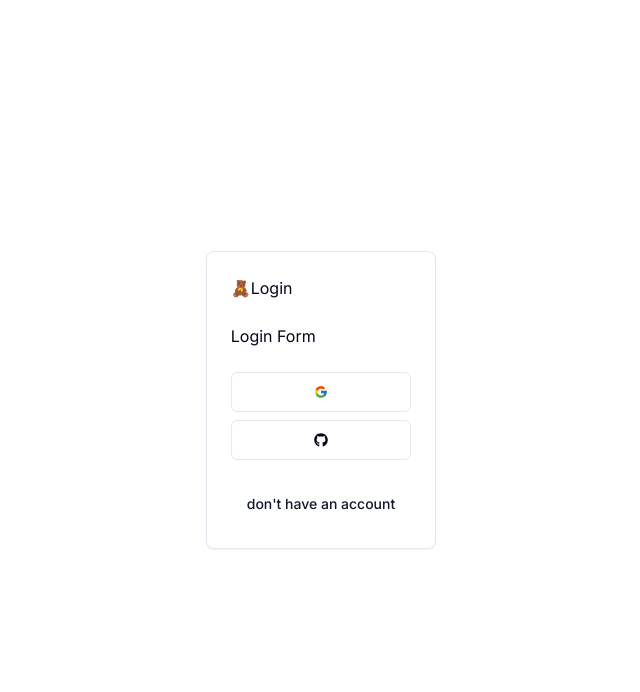
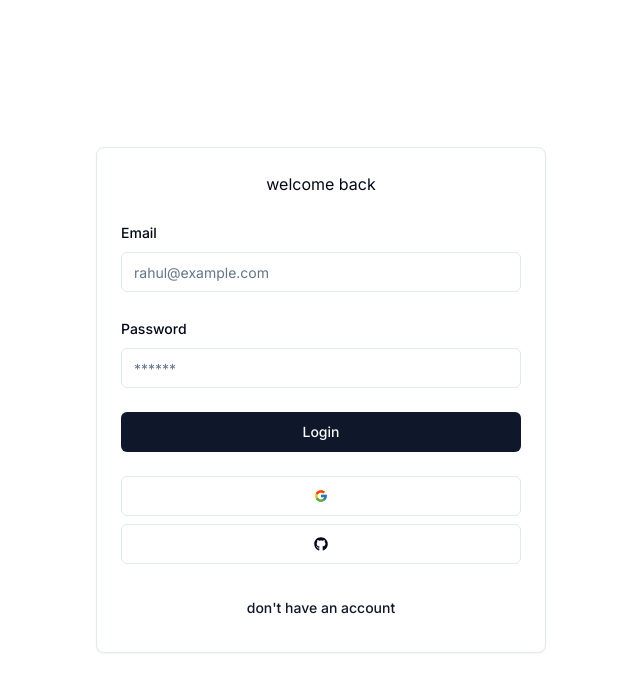
Before and after one commit to rahulkr-dev/next-auth-tutorial, a Next.js app: page /auth/login in a window 1280 px wide. Shown: the top 692 px of the page, without its empty margins (319-959 px from the left). Built offline with nearby package versions, Linux system fonts and the light colour scheme.

Commit message:
add login form

```diff
--- /dev/null
+++ b/app/schemas/index.ts
@@ -0,0 +1,6 @@
+import * as z from "zod"
+
+export const loginSchema = z.object({
+    email: z.string().email(),
+    password:z.string().min(1,{message:"Password is required"})
+})
--- a/components/auth/auth-back-button.tsx
+++ b/components/auth/auth-back-button.tsx
@@ -1,14 +1,14 @@
-import Link from "next/link"
-import { Button } from "../ui/button"
+import Link from "next/link";
+import { Button } from "../ui/button";
 
 type AuthBackButtonProps = {
-    label:string,
-    href:string
-}
-export const AuthBackButton = ({label,href}:AuthBackButtonProps)=>{
-return (
-    <Button variant={"link"} asChild>
-    <Link href={href}>{label}</Link>
-  </Button>
-)
-}
+  label: string;
+  href: string;
+};
+export const AuthBackButton = ({ label, href }: AuthBackButtonProps) => {
+  return (
+    <Button className="text-center w-full text-sm" variant={"link"} asChild>
+      <Link href={href}>{label}</Link>
+    </Button>
+  );
+};
--- a/components/auth/auth-header.tsx
+++ b/components/auth/auth-header.tsx
@@ -2,7 +2,7 @@
 
 export const AuthHeader = ({label}:{label:string})=>{
     return (
-        <div>
+        <div className="text-center">
             {label}
         </div>
     )
--- a/components/auth/login-form.tsx
+++ b/components/auth/login-form.tsx
@@ -1,16 +1,74 @@
+"use client"
+import { z } from "zod";
 import { AuthCardWrapper } from "./auth-card-wrapper";
+import { useForm } from "react-hook-form";
+import { zodResolver } from "@hookform/resolvers/zod";
+import { loginSchema } from "@/app/schemas";
+import {
+  Form,
+  FormField,
+  FormItem,
+  FormControl,
+  FormMessage,
+  FormLabel,
+} from "@/components/ui/form";
+import { Input } from "../ui/input";
+import { Button } from "../ui/button";
 
 export const LoginForm = () => {
+  const form = useForm<z.infer<typeof loginSchema>>({
+    resolver: zodResolver(loginSchema),
+    defaultValues: {
+      email: "",
+      password: "",
+    },
+  });
+
+  const onSubmit = (values:z.infer<typeof loginSchema>)=>{
+    console.log(values)
+  }
   return (
     <AuthCardWrapper
-      headerTitle="🧸Login"
+      headerTitle="welcome back"
       backButtonTitle="don't have an account"
       backButtonHref="/auth/signup"
       socials={true}
+    >
+        <div className="w-[400px]">
 
-    >
-      <div>
-        <h1>Login Form</h1>
+      <Form {...form}>
+        <form className="space-y-6" onSubmit={form.handleSubmit(onSubmit)}>
+          <FormField
+            control={form.control}
+            name="email"
+            render={({ field }) => (
+              <FormItem>
+                <FormLabel>Email</FormLabel>
+                <FormControl>
+                  <Input type="email" placeholder="rahul@example.com" {...field} />
+                </FormControl>
+                <FormMessage />
+              </FormItem>
+            )}
+          />
+          <FormField
+            control={form.control}
+            name="password"
+            render={({ field }) => (
+              <FormItem>
+                <FormLabel>Password</FormLabel>
+                <FormControl>
+                  <Input type="password" placeholder="******" {...field} />
+                </FormControl>
+                <FormMessage />
+              </FormItem>
+            )}
+          />
+
+          <Button className="w-full" type="submit">Login</Button>
+        </form>
+      </Form>
+
       </div>
     </AuthCardWrapper>
   );
--- /dev/null
+++ b/components/ui/form.tsx
@@ -0,0 +1,178 @@
+"use client"
+
+import * as React from "react"
+import * as LabelPrimitive from "@radix-ui/react-label"
+import { Slot } from "@radix-ui/react-slot"
+import {
+  Controller,
+  ControllerProps,
+  FieldPath,
+  FieldValues,
+  FormProvider,
+  useFormContext,
+} from "react-hook-form"
+
+import { cn } from "@/lib/utils"
+import { Label } from "@/components/ui/label"
+
+const Form = FormProvider
+
+type FormFieldContextValue<
+  TFieldValues extends FieldValues = FieldValues,
+  TName extends FieldPath<TFieldValues> = FieldPath<TFieldValues>
+> = {
+  name: TName
+}
+
+const FormFieldContext = React.createContext<FormFieldContextValue>(
+  {} as FormFieldContextValue
+)
+
+const FormField = <
+  TFieldValues extends FieldValues = FieldValues,
+  TName extends FieldPath<TFieldValues> = FieldPath<TFieldValues>
+>({
+  ...props
+}: ControllerProps<TFieldValues, TName>) => {
+  return (
+    <FormFieldContext.Provider value={{ name: props.name }}>
+      <Controller {...props} />
+    </FormFieldContext.Provider>
+  )
+}
+
+const useFormField = () => {
+  const fieldContext = React.useContext(FormFieldContext)
+  const itemContext = React.useContext(FormItemContext)
+  const { getFieldState, formState } = useFormContext()
+
+  const fieldState = getFieldState(fieldContext.name, formState)
+
+  if (!fieldContext) {
+    throw new Error("useFormField should be used within <FormField>")
+  }
+
+  const { id } = itemContext
+
+  return {
+    id,
+    name: fieldContext.name,
+    formItemId: `${id}-form-item`,
+    formDescriptionId: `${id}-form-item-description`,
+    formMessageId: `${id}-form-item-message`,
+    ...fieldState,
+  }
+}
+
+type FormItemContextValue = {
+  id: string
+}
+
+const FormItemContext = React.createContext<FormItemContextValue>(
+  {} as FormItemContextValue
+)
+
+const FormItem = React.forwardRef<
+  HTMLDivElement,
+  React.HTMLAttributes<HTMLDivElement>
+>(({ className, ...props }, ref) => {
+  const id = React.useId()
+
+  return (
+    <FormItemContext.Provider value={{ id }}>
+      <div ref={ref} className={cn("space-y-2", className)} {...props} />
+    </FormItemContext.Provider>
+  )
+})
+FormItem.displayName = "FormItem"
+
+const FormLabel = React.forwardRef<
+  React.ElementRef<typeof LabelPrimitive.Root>,
+  React.ComponentPropsWithoutRef<typeof LabelPrimitive.Root>
+>(({ className, ...props }, ref) => {
+  const { error, formItemId } = useFormField()
+
+  return (
+    <Label
+      ref={ref}
+      className={cn(error && "text-destructive", className)}
+      htmlFor={formItemId}
+      {...props}
+    />
+  )
+})
+FormLabel.displayName = "FormLabel"
+
+const FormControl = React.forwardRef<
+  React.ElementRef<typeof Slot>,
+  React.ComponentPropsWithoutRef<typeof Slot>
+>(({ ...props }, ref) => {
+  const { error, formItemId, formDescriptionId, formMessageId } = useFormField()
+
+  return (
+    <Slot
+      ref={ref}
+      id={formItemId}
+      aria-describedby={
+        !error
+          ? `${formDescriptionId}`
+          : `${formDescriptionId} ${formMessageId}`
+      }
+      aria-invalid={!!error}
+      {...props}
+    />
+  )
+})
+FormControl.displayName = "FormControl"
+
+const FormDescription = React.forwardRef<
+  HTMLParagraphElement,
+  React.HTMLAttributes<HTMLParagraphElement>
+>(({ className, ...props }, ref) => {
+  const { formDescriptionId } = useFormField()
+
+  return (
+    <p
+      ref={ref}
+      id={formDescriptionId}
+      className={cn("text-sm text-muted-foreground", className)}
+      {...props}
+    />
+  )
+})
+FormDescription.displayName = "FormDescription"
+
+const FormMessage = React.forwardRef<
+  HTMLParagraphElement,
+  React.HTMLAttributes<HTMLParagraphElement>
+>(({ className, children, ...props }, ref) => {
+  const { error, formMessageId } = useFormField()
+  const body = error ? String(error?.message) : children
+
+  if (!body) {
+    return null
+  }
+
+  return (
+    <p
+      ref={ref}
+      id={formMessageId}
+      className={cn("text-sm font-medium text-destructive", className)}
+      {...props}
+    >
+      {body}
+    </p>
+  )
+})
+FormMessage.displayName = "FormMessage"
+
+export {
+  useFormField,
+  Form,
+  FormItem,
+  FormLabel,
+  FormControl,
+  FormDescription,
+  FormMessage,
+  FormField,
+}
--- /dev/null
+++ b/components/ui/input.tsx
@@ -0,0 +1,25 @@
+import * as React from "react"
+
+import { cn } from "@/lib/utils"
+
+export interface InputProps
+  extends React.InputHTMLAttributes<HTMLInputElement> {}
+
+const Input = React.forwardRef<HTMLInputElement, InputProps>(
+  ({ className, type, ...props }, ref) => {
+    return (
+      <input
+        type={type}
+        className={cn(
+          "flex h-10 w-full rounded-md border border-input bg-background px-3 py-2 text-sm ring-offset-background file:border-0 file:bg-transparent file:text-sm file:font-medium placeholder:text-muted-foreground focus-visible:outline-none focus-visible:ring-2 focus-visible:ring-ring focus-visible:ring-offset-2 disabled:cursor-not-allowed disabled:opacity-50",
+          className
+        )}
+        ref={ref}
+        {...props}
+      />
+    )
+  }
+)
+Input.displayName = "Input"
+
+export { Input }
--- /dev/null
+++ b/components/ui/label.tsx
@@ -0,0 +1,26 @@
+"use client"
+
+import * as React from "react"
+import * as LabelPrimitive from "@radix-ui/react-label"
+import { cva, type VariantProps } from "class-variance-authority"
+
+import { cn } from "@/lib/utils"
+
+const labelVariants = cva(
+  "text-sm font-medium leading-none peer-disabled:cursor-not-allowed peer-disabled:opacity-70"
+)
+
+const Label = React.forwardRef<
+  React.ElementRef<typeof LabelPrimitive.Root>,
+  React.ComponentPropsWithoutRef<typeof LabelPrimitive.Root> &
+    VariantProps<typeof labelVariants>
+>(({ className, ...props }, ref) => (
+  <LabelPrimitive.Root
+    ref={ref}
+    className={cn(labelVariants(), className)}
+    {...props}
+  />
+))
+Label.displayName = LabelPrimitive.Root.displayName
+
+export { Label }
--- a/package.json
+++ b/package.json
@@ -9,6 +9,8 @@
     "lint": "next lint"
   },
   "dependencies": {
+    "@hookform/resolvers": "^3.9.0",
+    "@radix-ui/react-label": "^2.1.0",
     "@radix-ui/react-slot": "^1.1.0",
     "class-variance-authority": "^0.7.0",
     "clsx": "^2.1.1",
@@ -16,9 +18,11 @@
     "next": "14.2.5",
     "react": "^18",
     "react-dom": "^18",
+    "react-hook-form": "^7.52.2",
     "react-icons": "^5.3.0",
     "tailwind-merge": "^2.5.2",
-    "tailwindcss-animate": "^1.0.7"
+    "tailwindcss-animate": "^1.0.7",
+    "zod": "^3.23.8"
   },
   "devDependencies": {
     "@types/node": "^20",
```
Also changed, not shown: 1 other file (tests, documents, lock files or other folders).
